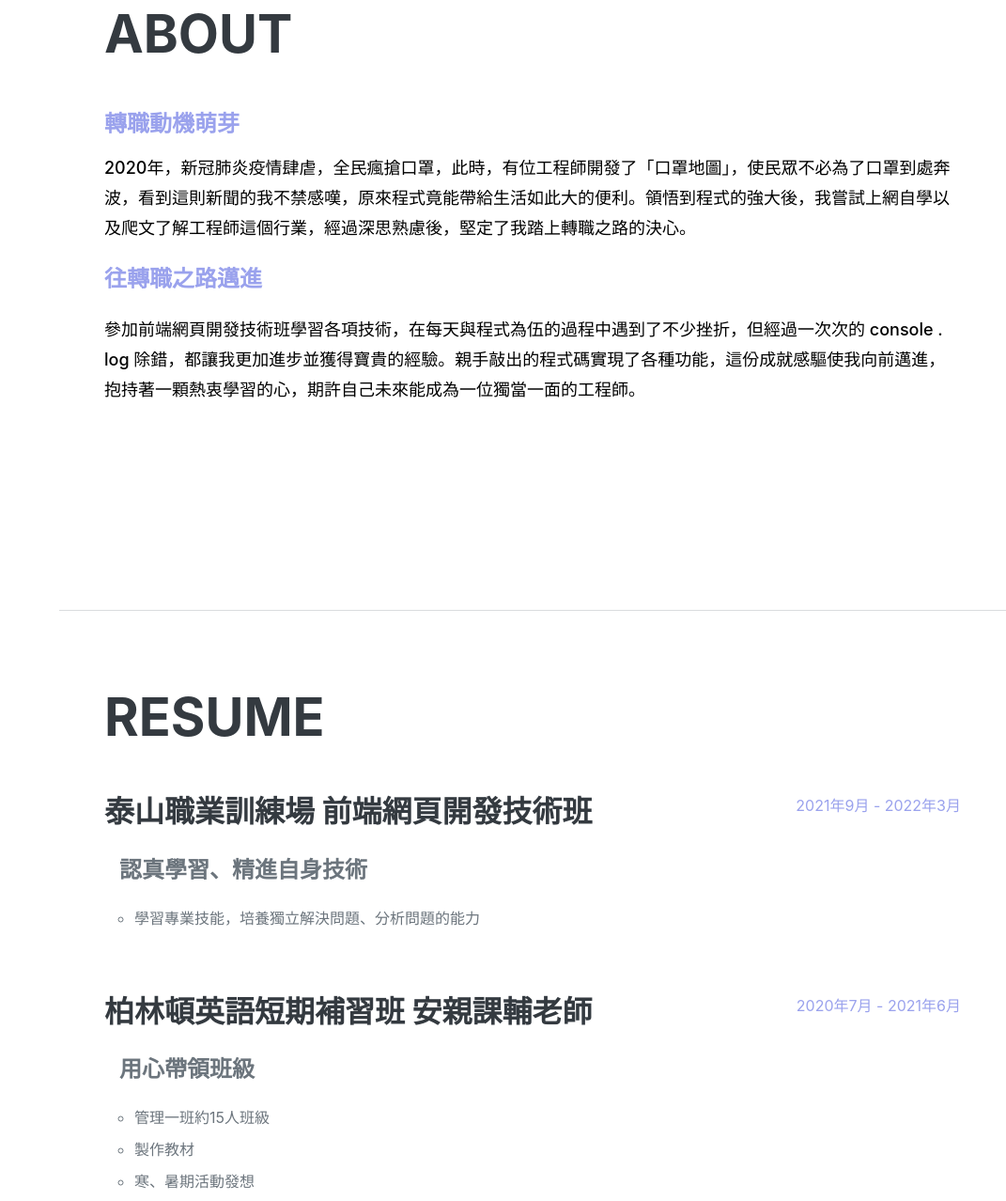
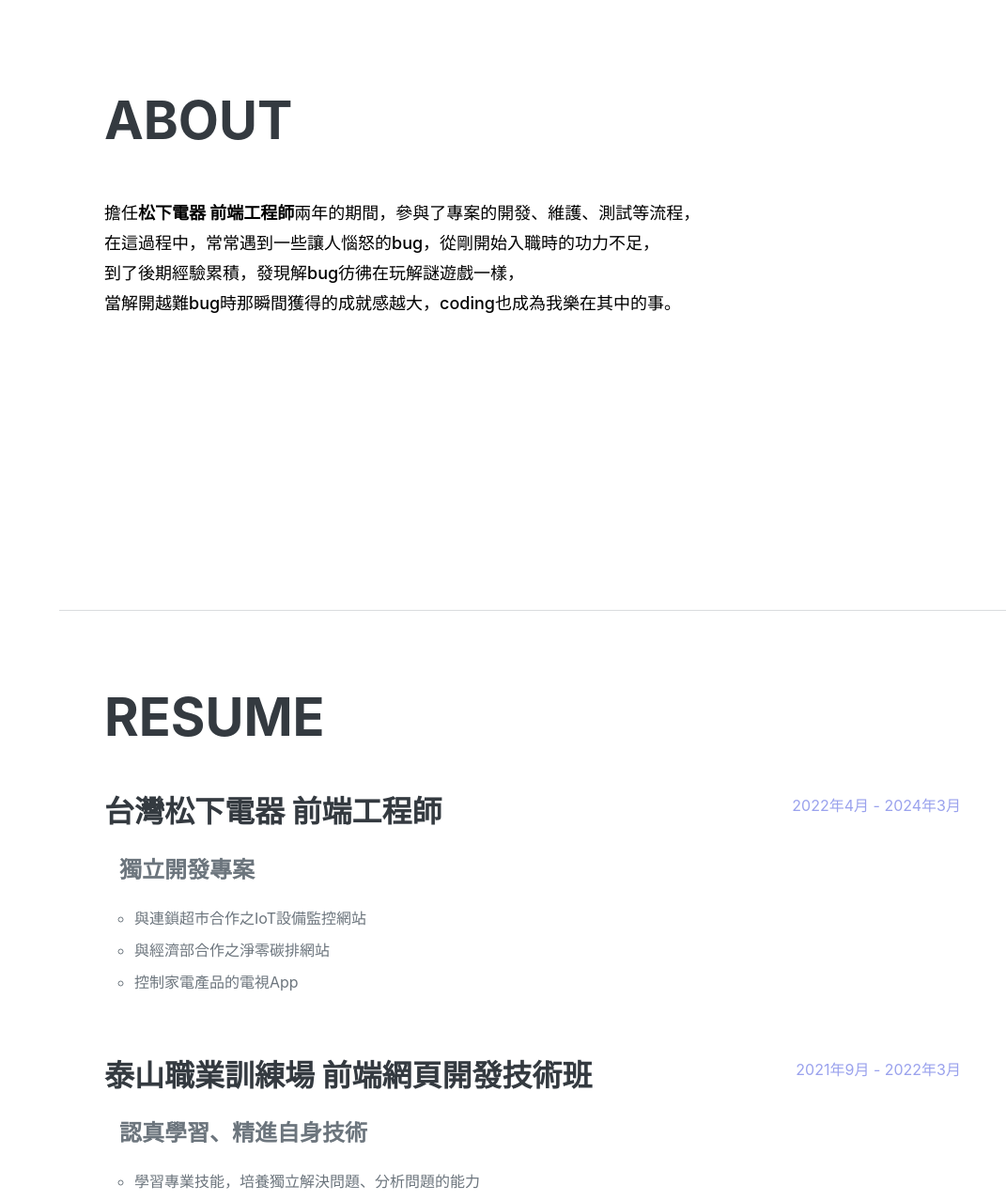
Before and after one commit to tingyachen/Portfolio, a plain HTML site: page index.html in a window 1280 px wide. Shown: the part 952-2230 px from the top of the page at 94% size, without its empty margins (209-1280 px from the left). Drawn offline with nearby package versions, Linux system fonts and the light colour scheme; a web font is replaced by a local one.

Commit message:
work experience update

```diff
--- a/index.html
+++ b/index.html
@@ -72,14 +72,9 @@
                 <h2 class="mb-5">About</h2>
                 <div class="d-flex flex-column flex-md-row justify-content-between mb-5">
                     <div class="flex-grow-1">
-                        <h4 class="mb-3" style="color: rgb(154, 162, 237);">轉職動機萌芽</h4>
-                        <p class="mb-4 intro">
-                            2020年，新冠肺炎疫情肆虐，全民瘋搶口罩，此時，有位工程師開發了「口罩地圖」，使民眾不必為了口罩到處奔波，看到這則新聞的我不禁感嘆，原來程式竟能帶給生活如此大的便利。領悟到程式的強大後，我嘗試上網自學以及爬文了解工程師這個行業，經過深思熟慮後，堅定了我踏上轉職之路的決心。
-                        </p>
-                        <h4 class="mb-4" style="color: rgb(154, 162, 237);">往轉職之路邁進</h4>
+                        <!-- <h4 class="mb-4" style="color: rgb(154, 162, 237);">往轉職之路邁進</h4> -->
                         <p class="mb-3 intro">
-                            參加前端網頁開發技術班學習各項技術，在每天與程式為伍的過程中遇到了不少挫折，但經過一次次的 console . log
-                            除錯，都讓我更加進步並獲得寶貴的經驗。親手敲出的程式碼實現了各種功能，這份成就感驅使我向前邁進，抱持著一顆熱衷學習的心，期許自己未來能成為一位獨當一面的工程師。
+                            擔任<b>松下電器 前端工程師</b>兩年的期間，參與了專案的開發、維護、測試等流程，<br>在這過程中，常常遇到一些讓人惱怒的bug，從剛開始入職時的功力不足，<br>到了後期經驗累積，發現解bug彷彿在玩解謎遊戲一樣，<br>當解開越難bug時那瞬間獲得的成就感越大，coding也成為我樂在其中的事。
                         </p>
                     </div>
                 </div>
@@ -90,6 +85,20 @@
         <section class="resume-section" id="resume">
             <div class="resume-section-content">
                 <h2 class="mb-5">Resume</h2>
+                <div class="d-flex flex-column flex-md-row justify-content-between mb-5">
+                    <div class="flex-grow-1">
+                        <h3 class="mb-4">台灣松下電器 前端工程師</h3>
+                        <p class="subtitle" style="list-style-type: circle;">獨立開發專案</p>
+                        <ul style="list-style-type: circle;">
+                            <li>與連鎖超市合作之IoT設備監控網站</li>
+                            <li>與經濟部合作之淨零碳排網站</li>
+                            <li>控制家電產品的電視App </li>
+                        </ul>
+                    </div>
+                    <div class="flex-shrink-0">
+                        <span class="text-primary">2022年4月 - 2024年3月</span>
+                    </div>
+                </div>
                 <div class="d-flex flex-column flex-md-row justify-content-between mb-5">
                     <div class="flex-grow-1">
                         <h3 class="mb-4">泰山職業訓練場 前端網頁開發技術班</h3>
```
